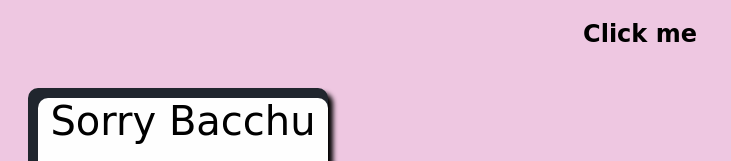
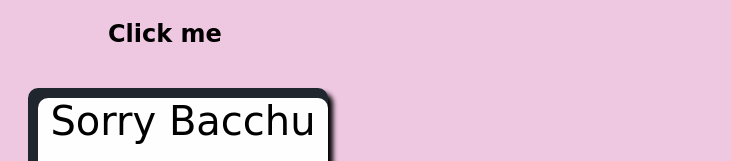
Before and after one commit to RishikeshJ21/sry, a plain HTML site: page index.html in a window 1280 px wide. Shown: the top 161 px of the page, without its empty margins (0-731 px from the left). Drawn offline with Linux system fonts and the light colour scheme.

Commit message:
Update external.css

```diff
--- a/external.css
+++ b/external.css
@@ -4,7 +4,10 @@ body {
     text-align: center;
 
 }
-
+.n {
+    text-align: left;
+    padding-left: 100px;
+}
 .a {
     height: 400px;
     width: 300px;
```
